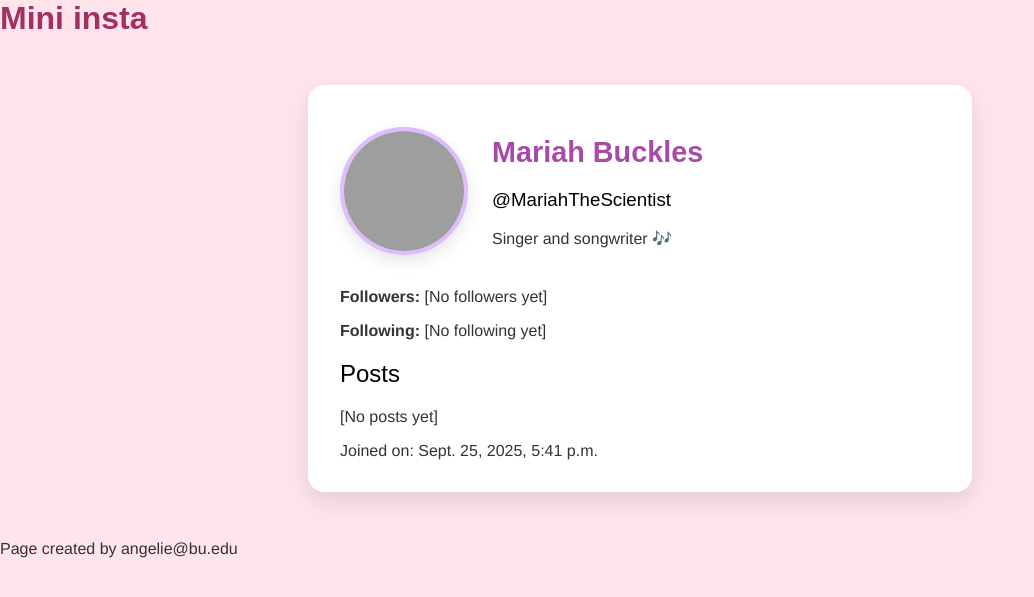
After one commit to angelie04/cs412, a Django app: page /mini_insta/profile/1 in a window 1280 px wide. The commit adds this page. Shown: the top 597 px of the page, without its empty margins (0-1034 px from the left). Run offline with Django 5.2, Linux system fonts and the light colour scheme; data comes from the database, SQL or seed files in the repository; both versions use the stored data as it was after the commit; grey boxes are pictures that could not be loaded.

Commit message:
made comments and finished the final changes to my mini_insta web application

```diff
--- /dev/null
+++ b/github_url.txt
@@ -0,0 +1 @@
+https://github.com/angelie04/cs412
--- a/mini_insta/templates/mini_insta/base.html
+++ b/mini_insta/templates/mini_insta/base.html
@@ -1,17 +1,21 @@
-<!-- mini_insta/base.html -->
+<!-- File: mini_insta/base.html -->
+<!-- Author: Angelie Darbouze (angelie@bu.edu), 9/25/2025 -->
+<!-- Description: Base template for the mini_insta app, providescommon HTML structure and styling for every page-->
 {% load static %}
 
 <html>
 
 <head>
     <title> Mini Insta </title>
+    <!-- lnks all pages to the css styling -->
     <link rel="stylesheet" type="text/css" href="{% static 'styles-mini_insta.css' %}">
 </head>
 
 <body>
 
     <head>
-        <h1><strong> Mini insta </strong></h1>
+        <!-- link for the header text, so that users can always go back to home page if needed -->
+        <h1> <a href="{% url 'show_all_profiles' %}"><strong> Mini insta </strong></a></h1>
     </head>
     <!-- subsitute specific content here -->
     {% block content %}
--- /dev/null
+++ b/mini_insta/templates/mini_insta/show_profile.html
@@ -0,0 +1,30 @@
+<!-- File: show_profile.html -->
+<!-- Author: Angelie Darbouze (angelie@bu.edu), 9/25/2025 -->
+<!-- Description: This template renders a profile page for a single Profile record. It displays a larger profile image, user information, and placeholders for followers, following, and posts. -->
+{% extends 'mini_insta/base.html' %}
+
+{% block content %}
+<div class="profile-container">
+    <div class="profile-header">
+        <!-- Displays a more in depth profile image, display name, username, and bio -->
+        <img src="{{ profile.profile_image_url }}" alt="Profile Image" class="profile-pic-large">
+        <div>
+            <h1 class="profile-name">{{ profile.display_name }}</h1>
+            <h3>{{ profile.username }}</h3>
+            <p>{{ profile.bio_text }}</p>
+        </div>
+    </div>
+    <!-- these different classes help with css styling -->
+    <div class="profile-details">
+        <p><strong>Followers:</strong> [No followers yet]</p>
+        <p><strong>Following:</strong> [No following yet]</p>
+    </div>
+    <div class="profile-posts">
+        <h2>Posts</h2>
+        <p>[No posts yet]</p>
+    </div>
+    <div>
+        Joined on: {{ profile.join_date }}
+    </div>
+</div>
+{% endblock %}
--- a/mini_insta/urls.py
+++ b/mini_insta/urls.py
@@ -1,8 +1,9 @@
-#mini_insta/urls.py
+# mini_insta/urls.py
+# defines URL patterns for the mini_insta app
+# Angelie Darbouze (angelie@bu.edu), 9/25/2025
 from django.urls import path
-from .views import ProfileListView
+from .views import ProfileListView, ProfileDetailView
 urlpatterns = [
-    # path('', RandomArticleView.as_view(), name='random'),
-     path('', ProfileListView.as_view(), name='show_all_profiles'), # modified
-    # path('article/<int:pk>',ArticleView.as_view(), name = 'article')
+     path('', ProfileListView.as_view(), name='show_all_profiles'), #for the homepage
+     path('profile/<int:pk>', ProfileDetailView.as_view(), name='show_profile'), # for the individual profile page
 ]
--- a/mini_insta/views.py
+++ b/mini_insta/views.py
@@ -1,30 +1,23 @@
-# mini_insta/views.py
+# File: mini_insta/views.py
+# Author: Angelie Darbouze (angelie@bu.edu), 9/25/2025
+# Description: Defines the view classes for the mini_insta app
 from django.shortcuts import render
 from django.views.generic import ListView, DetailView
 from .models import Profile
-import random
+
 # Create your views here.
 
 class ProfileListView(ListView):
     """Define a view class to show all blog articles"""
+
     model = Profile
     template_name = 'mini_insta/show_all_profiles.html'
     context_object_name = 'profiles' # note plural variable name
-    ordering = ['-join_date'] # show most recent articles first
+    ordering = ['-join_date'] # show most recent profiles first
 
-# class ArticleView(DetailView):
-#     """Define a view class to show a single blog article"""
-#     model = Article
-#     template_name = 'mini_insta/article.html'
-#     context_object_name = 'article' # note singular variable name
+class ProfileDetailView(DetailView):
+    """Define a view class to show a single profile page"""
 
-# class RandomArticleView(DetailView):
-#     """Define a view class to show a random blog article"""
-#     model = Article
-#     template_name = 'mini_insta/article.html'
-#     context_object_name = 'article' # note singular variable name
-#     # methods
-#     def get_object(self):
-#         """ return a random Article object from the database"""
-#         all_articles = Article.objects.all()
-#         return random.choice(all_articles)
+    model = Profile
+    template_name = 'mini_insta/show_profile.html'
+    context_object_name = 'profile' # note singular variable name
--- a/static/styles-mini_insta.css
+++ b/static/styles-mini_insta.css
@@ -1,3 +1,6 @@
+/* File: static/styles-mini_insta.css */
+/* Author: Angelie Darbouze (angelie@bu.edu), 9/25/2025 */
+/* Css styling for mini_insta web application */
 /* Base styles */
 body {
   margin: 0;
@@ -10,7 +13,11 @@ h1, h2, h3 {
   font-weight: normal;
   font-family: Copperplate, Papyrus, fantasy;
 }
+a {
+  color: #a13163;
+  text-decoration: none;
 
+}
 /* Container for the homepage */
 .home-container {
   display: flex;
```
Also changed, not shown: mini_insta/models.py (+6 -20 lines), mini_insta/templates/mini_insta/article.html (deleted, +0 -19 lines), mini_insta/templates/mini_insta/show_all_profiles.html (+9 -7 lines), db.sqlite3.
